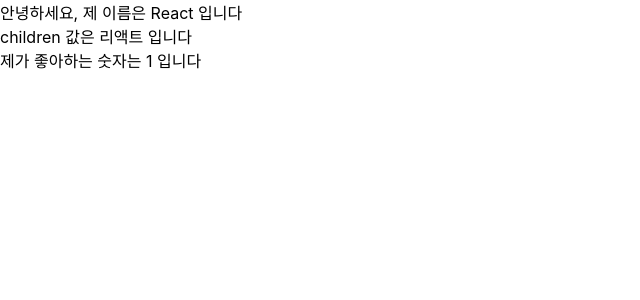
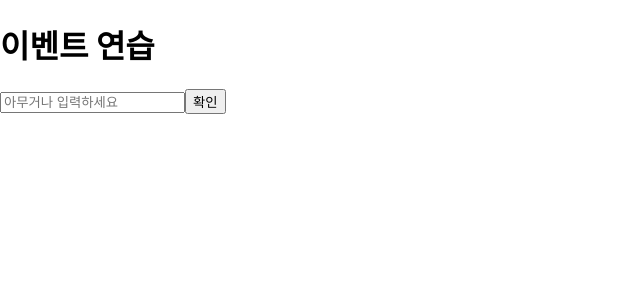
Before and after one commit to soapcandy/hello-react, a React (Create React App) app: page / in a window 1280 px wide. Shown: the top 300 px of the page, without its empty margins (0-640 px from the left). Built offline with nearby package versions, Linux system fonts and the light colour scheme.

Commit message:
이벤트 연습

```diff
--- a/src/App.js
+++ b/src/App.js
@@ -1,12 +1,8 @@
 import "./App.css";
-import MyConponent from "./MyComponent";
+import EventPractice from "./EventPractice";
 
 function App() {
-  return (
-    <MyConponent name="React" favoriteNumber={1}>
-      리액트
-    </MyConponent>
-  );
+  return <EventPractice></EventPractice>;
 }
 
 export default App;
--- /dev/null
+++ b/src/EventPractice.js
@@ -0,0 +1,36 @@
+import { Component } from "react";
+
+class EventPractice extends Component {
+  state = {
+    message: "",
+  };
+
+  render() {
+    return (
+      <div>
+        <h1>이벤트 연습</h1>
+        <input
+          type="text"
+          name="message"
+          placeholder="아무거나 입력하세요"
+          value={this.state.message}
+          onChange={(e) => {
+            this.setState({ message: e.target.value });
+          }}
+        />
+        <button
+          onClick={() => {
+            alert(this.state.message);
+            this.setState({
+              message: "",
+            });
+          }}
+        >
+          확인
+        </button>
+      </div>
+    );
+  }
+}
+
+export default EventPractice;
```
